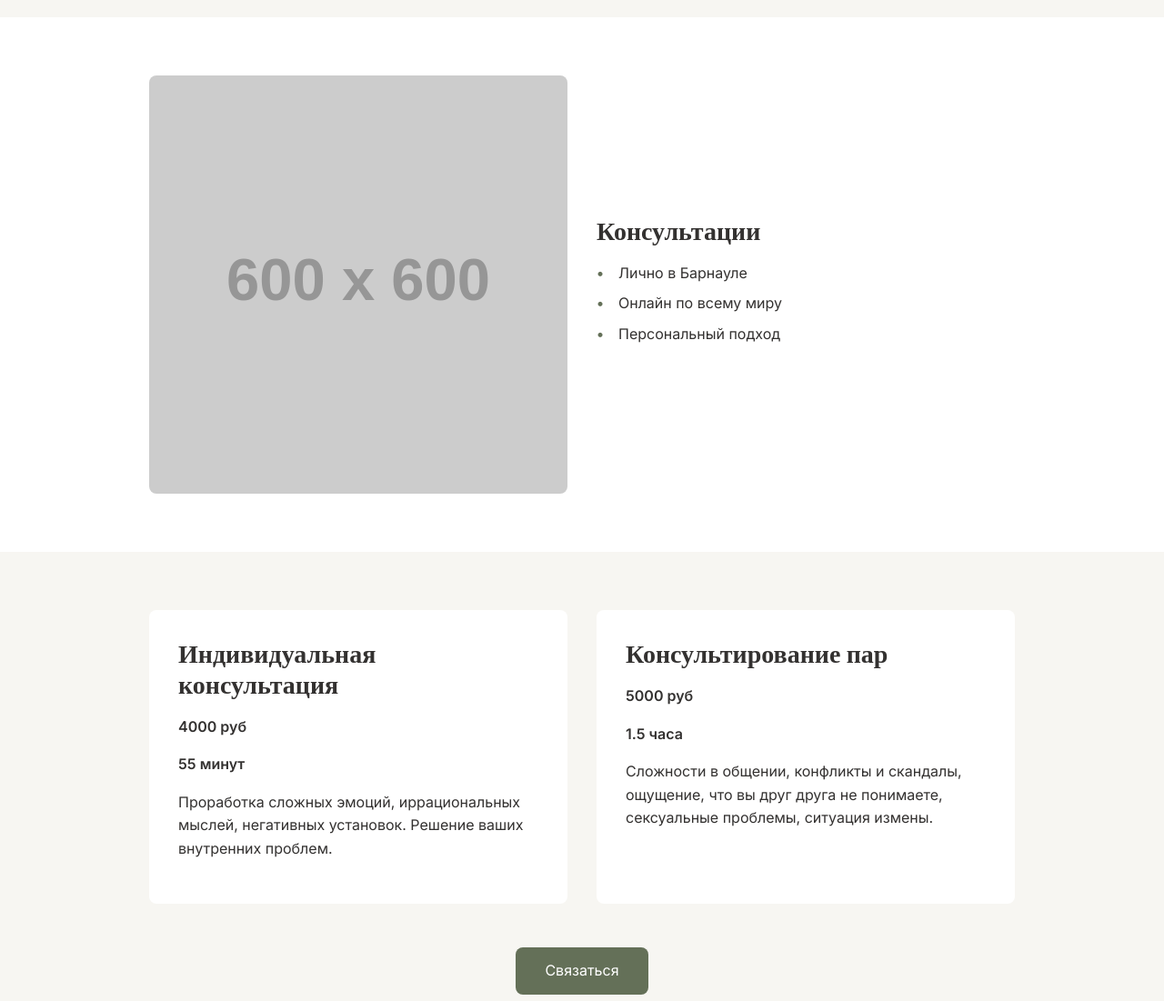
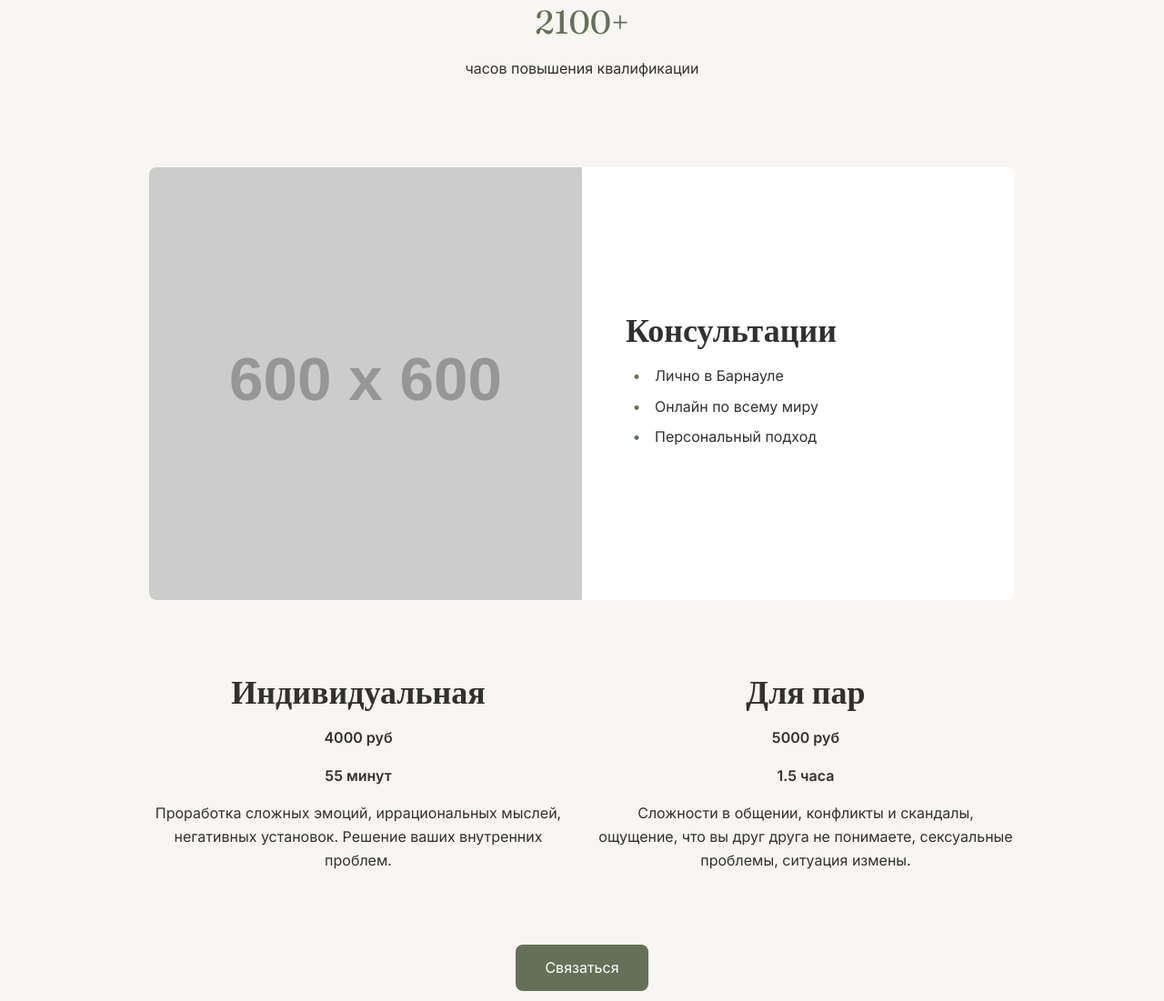
Before and after one commit to Niklas-S-Johansson/dariaantipova, a plain HTML site: page index.html in a window 1280 px wide. Shown: the part 1191-2292 px from the top of the page at 91% size. Drawn offline with Linux system fonts and the light colour scheme; placeholder pictures from the web are drawn by us.

Commit message:
Update index.html

```diff
--- a/index.html
+++ b/index.html
@@ -15,7 +15,6 @@
             --bg: #F7F6F2;
             --bg-white: #FFFFFF;
             --text: #333130;
-            --spacing: 4rem;
             --radius: 8px;
         }
 
@@ -23,59 +22,58 @@
 
         body {
             background-color: var(--bg);
+            text-align: center;
             color: var(--text);
             font-family: 'Inter', sans-serif;
             line-height: 1.6;
         }
 
-        h1, h2, h3 {
+        h1, h2 {
             font-family: 'Fraunces', serif;
             font-weight: 600;
             margin-bottom: 1rem;
             line-height: 1.2;
         }
 
-        h1 { font-size: 2.5rem; }
-        h2 { font-size: 1.75rem; }
-        h3 { font-size: 2rem; color: var(--primary); margin-bottom: 0.2rem; }
+        h1 { font-size: 3.5rem; }
+        h2 { font-size: 2.25rem; color: var(--text); } /* Increased size */
 
         p { margin-bottom: 1rem; }
-        ul { list-style: none; padding-left: 0; }
-        li { margin-bottom: 0.5rem; position: relative; padding-left: 1.5rem; }
+
+
+        ul {
+            list-style: none;
+            padding-left: 2rem;
+            text-align: left;
+        }
+        li { margin-bottom: 0.5rem; position: relative; }
         li::before {
             content: "•";
             color: var(--primary);
             position: absolute;
-            left: 0;
+            left: -1.5rem;
             font-weight: bold;
         }
 
-        img {
-            width: 100%;
-            height: 100%;
-            object-fit: cover;
-            border-radius: var(--radius);
-            min-height: 300px;
+        .wrapper {
+            max-width: 1000px;
+            margin: 0 auto;
+            padding: 4rem 1.5rem;
+            display: flex;
+            flex-direction: column;
+            gap: 5rem;
         }
 
-        /* Utilities */
-        .container {
-            max-width: 1000px;
-            margin: 0 auto;
-            padding: var(--spacing) 1.5rem;
+        /* Layout Logic Updated */
+        .bg-white {
+            background-color: var(--bg-white);
+            border-radius: var(--radius);
+            overflow: hidden;
+            padding: 0;
         }
-        .bg-white { background-color: var(--bg-white); }
-        .text-center { text-align: center; }
+
         .bold { font-weight: 600; }
 
-        /* Grid System */
-        .grid {
-            display: grid;
-            gap: 2rem;
-            align-items: center;
-        }
-
-        /* Buttons */
         .btn {
             display: inline-block;
             background-color: var(--primary);
@@ -91,30 +89,42 @@
         }
         .btn:hover { opacity: 0.8; }
 
-        /* Desktop Layout */
-        @media (min-width: 768px) {
+        /* Grid System */
+        .grid {
+            display: grid;
+            gap: 0;
+            align-items: stretch;
+        }
         .grid-2 { grid-template-columns: 1fr 1fr; }
-            h1 { font-size: 3.5rem; }
-            .section-stats { display: flex; justify-content: space-around; text-align: center; }
+
+        .text-block {
+            padding: 3rem;
+            display: flex;
+            flex-direction: column;
+            justify-content: center;
+            text-align: left;
         }
 
-        /* Mobile Layout & Specific Order adjustments */
+        /* Image Fill Logic */
+        .grid img {
+            width: 100%;
+            height: 100%;
+            object-fit: cover;
+            display: block;
+            min-height: 400px;
+        }
+
+        .pricing-grid {
+            gap: 2rem;
+            align-items: start;
+        }
+
         @media (max-width: 767px) {
             .grid { grid-template-columns: 1fr; }
             .order-mobile-top { order: -1; }
             .order-mobile-bottom { order: 1; }
-            .section-stats { text-align: center; }
-        }
-
-        /* Section Specifics */
-        .card {
-            background: var(--bg-white);
-            padding: 2rem;
-            border-radius: var(--radius);
-            height: 100%;
-            display: flex;
-            flex-direction: column;
-            justify-content: flex-start;
+            .text-block { padding: 2rem 1.5rem; }
+            h1 { font-size: 2.5rem; }
         }
 
         .footer-icons {
@@ -123,18 +133,13 @@
             gap: 1.5rem;
             margin-bottom: 1rem;
         }
-        .icon {
-            width: 24px;
-            height: 24px;
-            fill: var(--primary);
-            transition: opacity 0.3s;
-        }
+        .icon { width: 24px; height: 24px; fill: var(--primary); transition: opacity 0.3s; }
         .icon:hover { opacity: 0.8; }
     </style>
 </head>
 <body>
-
-    <section class="container text-center">
+    <main class="wrapper">
+        <section>
             <h1>Daria Antipova</h1>
             <h2>Психотерапевт</h2>
             <p>Консультант в сфере сексуальных отношений</p>
@@ -142,10 +147,9 @@
             <a href="https://wa.me/+79627901129" class="btn">Связаться</a>
         </section>
 
-    <div class="bg-white">
-        <section class="container grid grid-2">
+        <section class="bg-white grid grid-2">
             <img src="https://placehold.co/600x600/e0e0e0/333130?text=Image" alt="Daria Antipova" class="order-mobile-top">
-            <div>
+            <div class="text-block">
                 <h2>Терапия со мной</h2>
                 <p class="bold">Эффективно</p>
                 <p class="bold">Этично</p>
@@ -153,27 +157,21 @@
                 <p>Я сопровождаю людей на их пути самопознания, помогаю улучшить отношения с собой и с окружающими, повысить качество жизни.</p>
             </div>
         </section>
-    </div>
 
-    <section class="container section-stats">
+        <section>
             <div>
-            <h3>9+</h3>
+                <h2 style="color: var(--primary);">9+</h2>
                 <p>лет опыта работы</p>
-        </div>
-        <div>
-            <h3>8600+</h3>
+                <h2 style="color: var(--primary);">8600+</h2>
                 <p>часов психологической практики</p>
-        </div>
-        <div>
-            <h3>2100+</h3>
+                <h2 style="color: var(--primary);">2100+</h2>
                 <p>часов повышения квалификации</p>
             </div>
         </section>
 
-    <div class="bg-white">
-        <section class="container grid grid-2">
+        <section class="bg-white grid grid-2">
             <img src="https://placehold.co/600x600/e0e0e0/333130?text=Consultation" alt="Consultations" class="order-mobile-top">
-            <div>
+            <div class="text-block">
                 <h2>Консультации</h2>
                 <ul>
                     <li>Лично в Барнауле</li>
@@ -182,52 +180,48 @@
                 </ul>
             </div>
         </section>
-    </div>
 
-    <section class="container">
-        <div class="grid grid-2">
-            <div class="card">
-                <h2>Индивидуальная консультация</h2>
+        <section class="grid grid-2 pricing-grid">
+            <div>
+                <h2>Индивидуальная</h2>
                 <p class="bold">4000 руб</p>
                 <p class="bold">55 минут</p>
                 <p>Проработка сложных эмоций, иррациональных мыслей, негативных установок. Решение ваших внутренних проблем.</p>
             </div>
-            <div class="card">
-                <h2>Консультирование пар</h2>
+            <div>
+                <h2>Для пар</h2>
                 <p class="bold">5000 руб</p>
                 <p class="bold">1.5 часа</p>
                 <p>Сложности в общении, конфликты и скандалы, ощущение, что вы друг друга не понимаете, сексуальные проблемы, ситуация измены.</p>
             </div>
-        </div>
-        <div class="text-center" style="margin-top: 2rem;">
+        </section>
+
+        <div style="margin-top: -2rem;">
             <a href="https://wa.me/+79627901129" class="btn">Связаться</a>
         </div>
-    </section>
 
-    <div class="bg-white">
-        <section class="container grid grid-2">
+        <section class="bg-white grid grid-2">
             <img src="https://placehold.co/600x600/e0e0e0/333130?text=Problems" alt="Problems" class="order-mobile-top">
-            <div>
+            <div class="text-block">
                 <h2>Какие проблемы я помогу решить</h2>
                 <ul>
                     <li>Переживание трудных эмоций - тревога, сниженное настроение, апатия, злость, грусть, вина, обида.</li>
                     <li>Сексуальные сложности и неудовлетворённость сексуальной жизнью.</li>
                     <li>Трудности в снижении веса, заедание эмоций, нарушение отношений с едой.</li>
-                    <li>Низкая самооценка, неуверенность в себе, зависимость от чужого мнения, «не люблю себя», «не знаю, чего хочу», "боюсь быть неудобной".</li>
+                    <li>Низкая самооценка, неуверенность в себе, зависимость от чужого мнения.</li>
                     <li>Сложности в отношениях с собой и с другими. Конфликты и непонимание в паре.</li>
                 </ul>
             </div>
         </section>
-    </div>
 
-    <section class="container grid grid-2">
-        <div>
+        <section class="bg-white grid grid-2">
+            <div class="text-block">
                 <h2>Образование</h2>
                 <ul>
                     <li>Алтайский Государственный Медицинский Университет, специальность "Лечебное дело".</li>
                     <li>Интернатура по специальности "Психиатрия".</li>
                     <li>Профессиональная подготовка по специальности "Психотерапия".</li>
-                <li>Программа подготовки транзактных аналитиков в России в СОТА (Санкт-Петербургская Организация Транзактного Анализа).</li>
+                    <li>Программа подготовки транзактных аналитиков в России в СОТА.</li>
                     <li>Профессиональная переподготовка по специальности "Консультант сексуальных отнощений".</li>
                     <li>Ежегодно повышаю квалификацию на различных курсах, тренингах, семинарах.</li>
                     </ul>
@@ -235,19 +229,20 @@
             <img src="https://placehold.co/600x600/e0e0e0/333130?text=Education" alt="Education" class="order-mobile-bottom">
         </section>
 
-    <section class="container grid grid-2">
-        <img src="https://placehold.co/600x600/e0e0e0/333130?text=Therapy" alt="Philosophy" class="order-mobile-bottom">
-        <div>
+        <section class="bg-white grid grid-2">
+            <div class="text-block">
                 <h2>Терапия</h2>
                 <p>На консультации вы найдете поддержку и понимание. Вас услышат.</p>
                 <p>Со мной можно поговорить о том, что для вас важно и что беспокоит. О том, что больно, страшно, грустно, непонятно, тяжело... Поговорить спокойно, без критики и осуждения.</p>
-            <p>Для меня важное значение имеет отношение человека к самому себе. Я помогаю клиентам стать другом самому себе, относиться к себе с уважением и любовью. Для меня это важная составляющая психического здоровья. И на все другие проблемы смотрю через призму этого.</p>
-            <p>Я создаю пространство, где в безопасной и поддерживающей обстановке вы можете быть честными с самими собою, где вы будете меняться максимально эффективно. Это непростой, но очень увлекательный путь.</p>
+                <p>Я создаю пространство, где в безопасной и поддерживающей обстановке вы можете быть честными с самими собою.</p>
+                <div>
                     <a href="https://wa.me/+79627901129" class="btn">Забронировать сессию</a>
                 </div>
+            </div>
+            <img src="https://placehold.co/600x600/e0e0e0/333130?text=Therapy" alt="Philosophy" class="order-mobile-bottom">
         </section>
 
-    <footer class="container text-center" style="padding-top: 0;">
+        <footer style="padding-top: 0;">
             <div class="footer-icons">
                 <a href="https://www.instagram.com/mindful.psy/" target="_blank">
                     <svg class="icon" viewBox="0 0 24 24"><path d="M12 2.163c3.204 0 3.584.012 4.85.07 3.252.148 4.771 1.691 4.919 4.919.058 1.265.069 1.645.069 4.849 0 3.205-.012 3.584-.069 4.849-.149 3.225-1.664 4.771-4.919 4.919-1.266.058-1.644.07-4.85.07-3.204 0-3.584-.012-4.849-.07-3.26-.149-4.771-1.699-4.919-4.92-.058-1.265-.07-1.644-.07-4.849 0-3.204.013-3.583.07-4.849.149-3.227 1.664-4.771 4.919-4.919 1.266-.057 1.645-.069 4.849-.069zm0-2.163c-3.259 0-3.667.014-4.947.072-4.358.2-6.78 2.618-6.98 6.98-.059 1.281-.073 1.689-.073 4.948 0 3.259.014 3.668.072 4.948.2 4.358 2.618 6.78 6.98 6.98 1.281.058 1.689.072 4.948.072 3.259 0 3.668-.014 4.948-.072 4.354-.2 6.782-2.618 6.979-6.98.059-1.28.073-1.689.073-4.948 0-3.259-.014-3.667-.072-4.947-.196-4.354-2.617-6.78-6.979-6.98-1.281-.059-1.69-.073-4.949-.073zm0 5.838c-3.403 0-6.162 2.759-6.162 6.162s2.759 6.163 6.162 6.163 6.162-2.759 6.162-6.163c0-3.403-2.759-6.162-6.162-6.162zm0 10.162c-2.209 0-4-1.79-4-4 0-2.209 1.791-4 4-4s4 1.791 4 4c0 2.21-1.791 4-4 4zm6.406-11.845c-.796 0-1.441.645-1.441 1.44s.645 1.44 1.441 1.44c.795 0 1.439-.645 1.439-1.44s-.644-1.44-1.439-1.44z"/></svg>
@@ -261,6 +256,6 @@
             </div>
             <p style="font-size: 0.9rem; opacity: 0.7;">© 2025. Daria Antipova. All rights reserved.</p>
         </footer>
-
+    </main>
 </body>
 </html>
```
Lines whose indentation alone changed are shown as unchanged.
